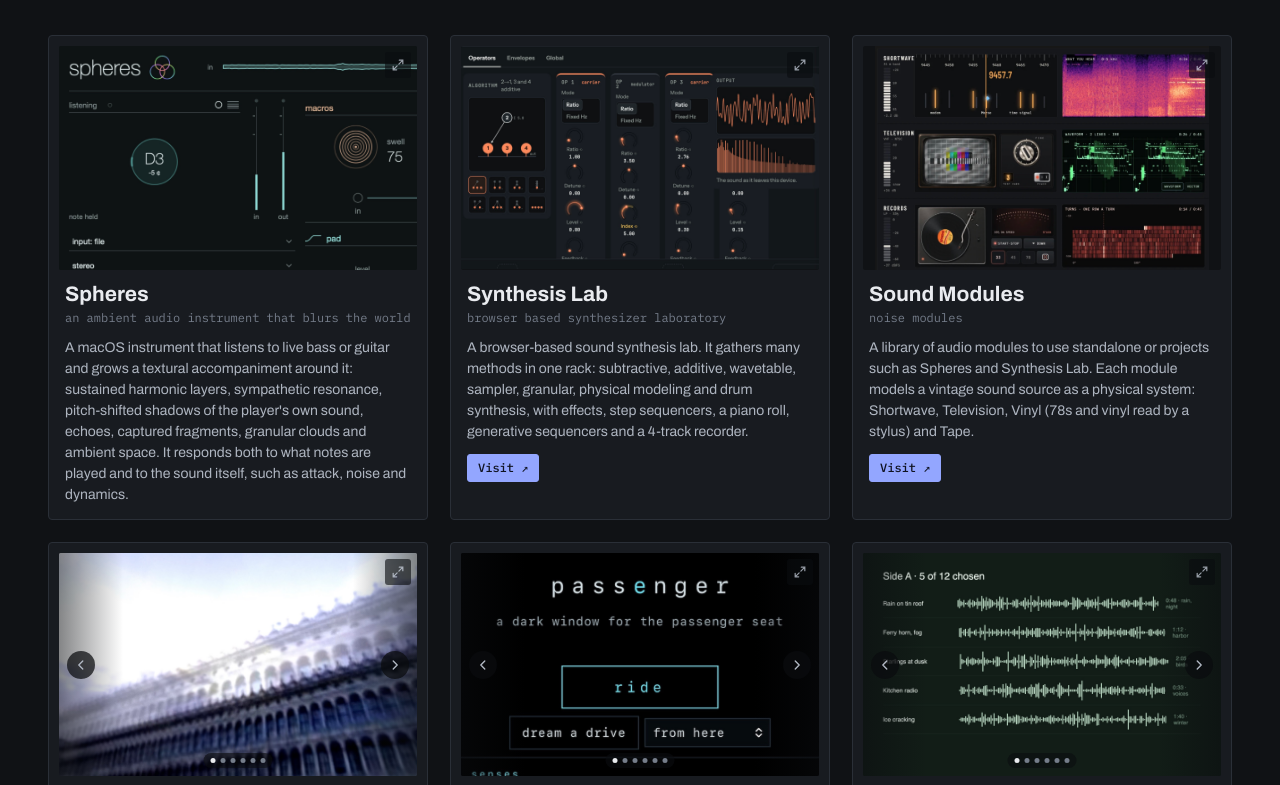
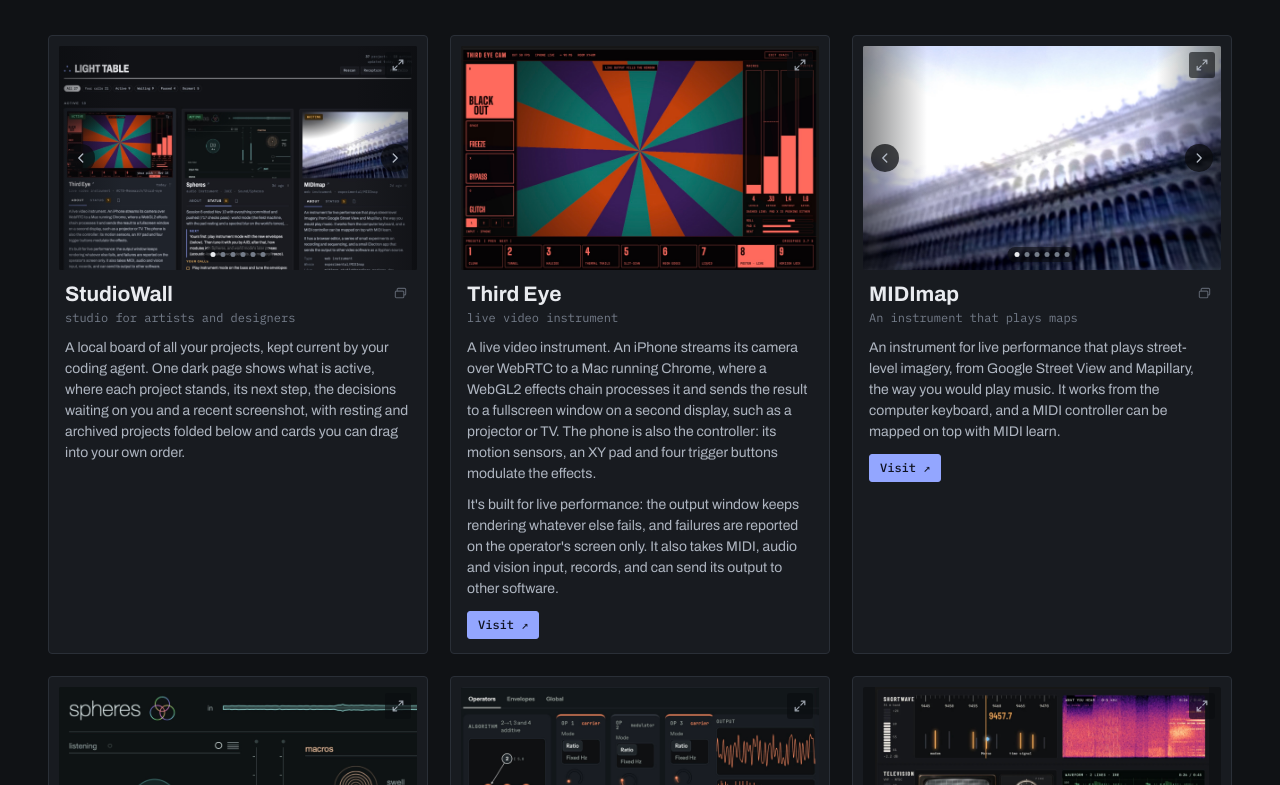
Before and after one commit to studiotherefore/studiotherefore.github.io, a plain HTML site: page index.html in a window 1280 px wide. Shown: the part 85-870 px from the top of the page. Drawn offline with Linux system fonts and the light colour scheme.

Commit message:
Publish 2026-11-16 09:52

```diff
--- a/index.html
+++ b/index.html
@@ -192,6 +192,72 @@ footer { border-top: 1px solid var(--rule); padding-top: 14px; font: 12px/1.6 va
 const DATA = {
  "projects": [
   {
+   "id": "light-table",
+   "name": "StudioWall",
+   "kind": "studio for artists and designers",
+   "about": "A local board of all your projects, kept current by your coding agent. One dark page shows what is active, where each project stands, its next step, the decisions waiting on you and a recent screenshot, with resting and archived projects folded below and cards you can drag into your own order.",
+   "live": null,
+   "images": [
+    {
+     "src": "img/388bb3cd64c3a2.jpg"
+    },
+    {
+     "src": "img/0177ade879eee6.jpg"
+    },
+    {
+     "src": "img/a7c51dc98a46c1.jpg"
+    },
+    {
+     "src": "img/3f0766e98e5b7d.jpg"
+    },
+    {
+     "src": "img/b8860065966340.jpg"
+    },
+    {
+     "src": "img/20fc4e9f17c8d8.jpg"
+    }
+   ]
+  },
+  {
+   "id": "third-eye",
+   "name": "Third Eye",
+   "kind": "live video instrument",
+   "about": "A live video instrument. An iPhone streams its camera over WebRTC to a Mac running Chrome, where a WebGL2 effects chain processes it and sends the result to a fullscreen window on a second display, such as a projector or TV. The phone is also the controller: its motion sensors, an XY pad and four trigger buttons modulate the effects.\n\nIt's built for live performance: the output window keeps rendering whatever else fails, and failures are reported on the operator's screen only. It also takes MIDI, audio and vision input, records, and can send its output to other software.",
+   "live": "https://acts-research.github.io/third-eye/",
+   "images": [
+    {
+     "src": "img/8768ab4caa63ac.jpg"
+    }
+   ]
+  },
+  {
+   "id": "midimap",
+   "name": "MIDImap",
+   "kind": "An instrument that plays maps",
+   "about": "An instrument for live performance that plays street-level imagery, from Google Street View and Mapillary, the way you would play music. It works from the computer keyboard, and a MIDI controller can be mapped on top with MIDI learn.",
+   "live": "https://midimap.studiotherefore.workers.dev",
+   "images": [
+    {
+     "src": "img/74a6a10952d620.jpg"
+    },
+    {
+     "src": "img/0f5103a44591ae.jpg"
+    },
+    {
+     "src": "img/4716b825b80a32.jpg"
+    },
+    {
+     "src": "img/291ff418487775.jpg"
+    },
+    {
+     "src": "img/225d40236ecbe7.jpg"
+    },
+    {
+     "src": "img/057a8870356155.jpg"
+    }
+   ]
+  },
+  {
    "id": "spheres",
    "name": "Spheres",
    "kind": "an ambient audio instrument that blurs the world",
@@ -246,33 +312,6 @@ const DATA = {
    }
   },
   {
-   "id": "midimap",
-   "name": "MIDImap",
-   "kind": "An instrument that plays maps",
-   "about": "An instrument for live performance that plays street-level imagery, from Google Street View and Mapillary, the way you would play music. It works from the computer keyboard, and a MIDI controller can be mapped on top with MIDI learn.",
-   "live": "https://midimap.studiotherefore.workers.dev",
-   "images": [
-    {
-     "src": "img/74a6a10952d620.jpg"
-    },
-    {
-     "src": "img/0f5103a44591ae.jpg"
-    },
-    {
-     "src": "img/4716b825b80a32.jpg"
-    },
-    {
-     "src": "img/291ff418487775.jpg"
-    },
-    {
-     "src": "img/225d40236ecbe7.jpg"
-    },
-    {
-     "src": "img/057a8870356155.jpg"
-    }
-   ]
-  },
-  {
    "id": "passenger-app",
    "name": "Passenger",
    "kind": "looking out a dark window to the near future",
@@ -306,33 +345,6 @@ const DATA = {
     "zoom": 1.0,
     "fit": false
    }
-  },
-  {
-   "id": "light-table",
-   "name": "StudioWall",
-   "kind": "studio for artists and designers",
-   "about": "A local board of all your projects, kept current by your coding agent. One dark page shows what is active, where each project stands, its next step, the decisions waiting on you and a recent screenshot, with resting and archived projects folded below and cards you can drag into your own order.",
-   "live": null,
-   "images": [
-    {
-     "src": "img/9dac2fb21e2c56.jpg"
-    },
-    {
-     "src": "img/0177ade879eee6.jpg"
-    },
-    {
-     "src": "img/a7c51dc98a46c1.jpg"
-    },
-    {
-     "src": "img/3f0766e98e5b7d.jpg"
-    },
-    {
-     "src": "img/b8860065966340.jpg"
-    },
-    {
-     "src": "img/20fc4e9f17c8d8.jpg"
-    }
-   ]
   },
   {
    "id": "agentflesh",
```
Also changed, not shown: img/388bb3cd64c3a2.jpg (added), img/8768ab4caa63ac.jpg (added), img/9dac2fb21e2c56.jpg (deleted).
